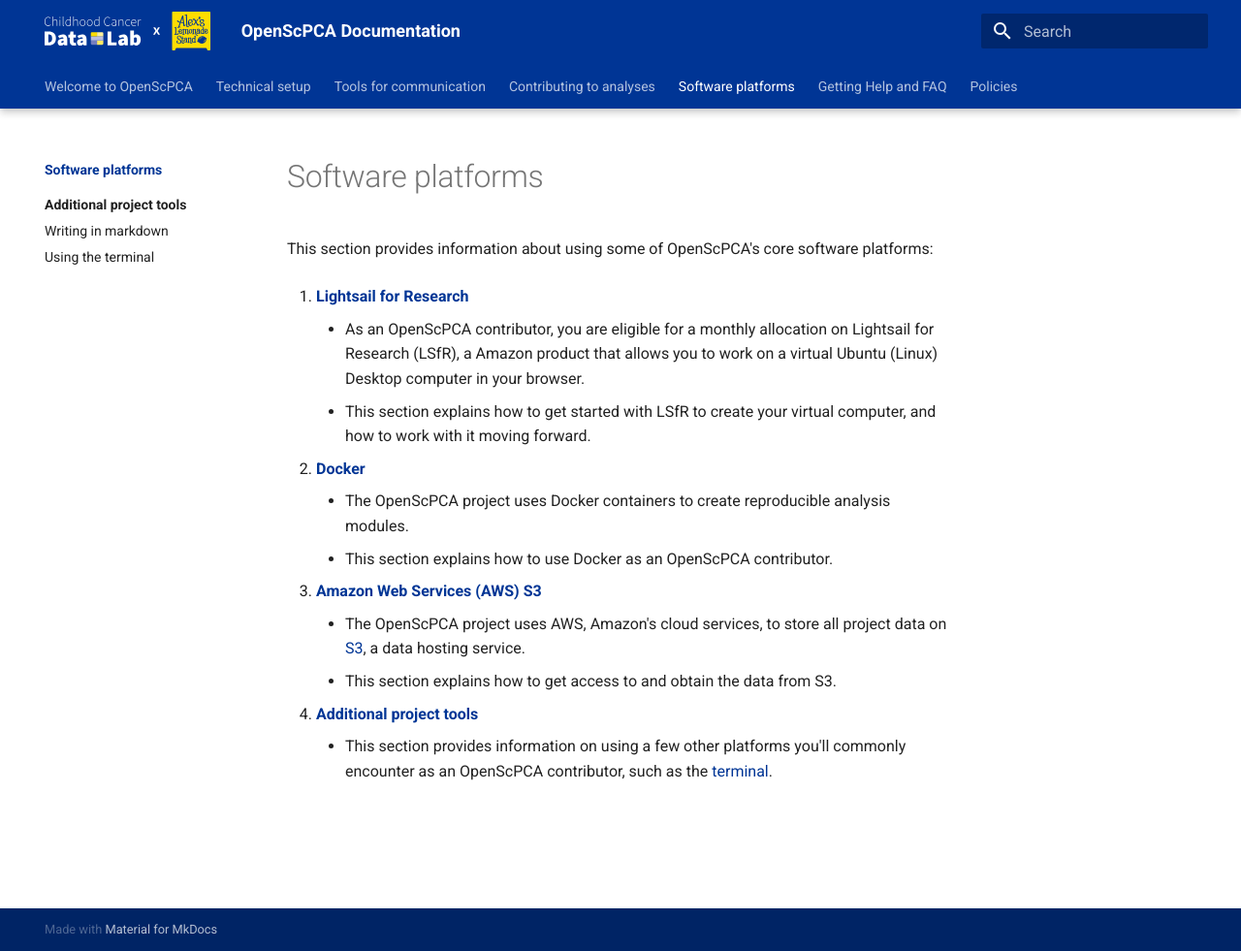
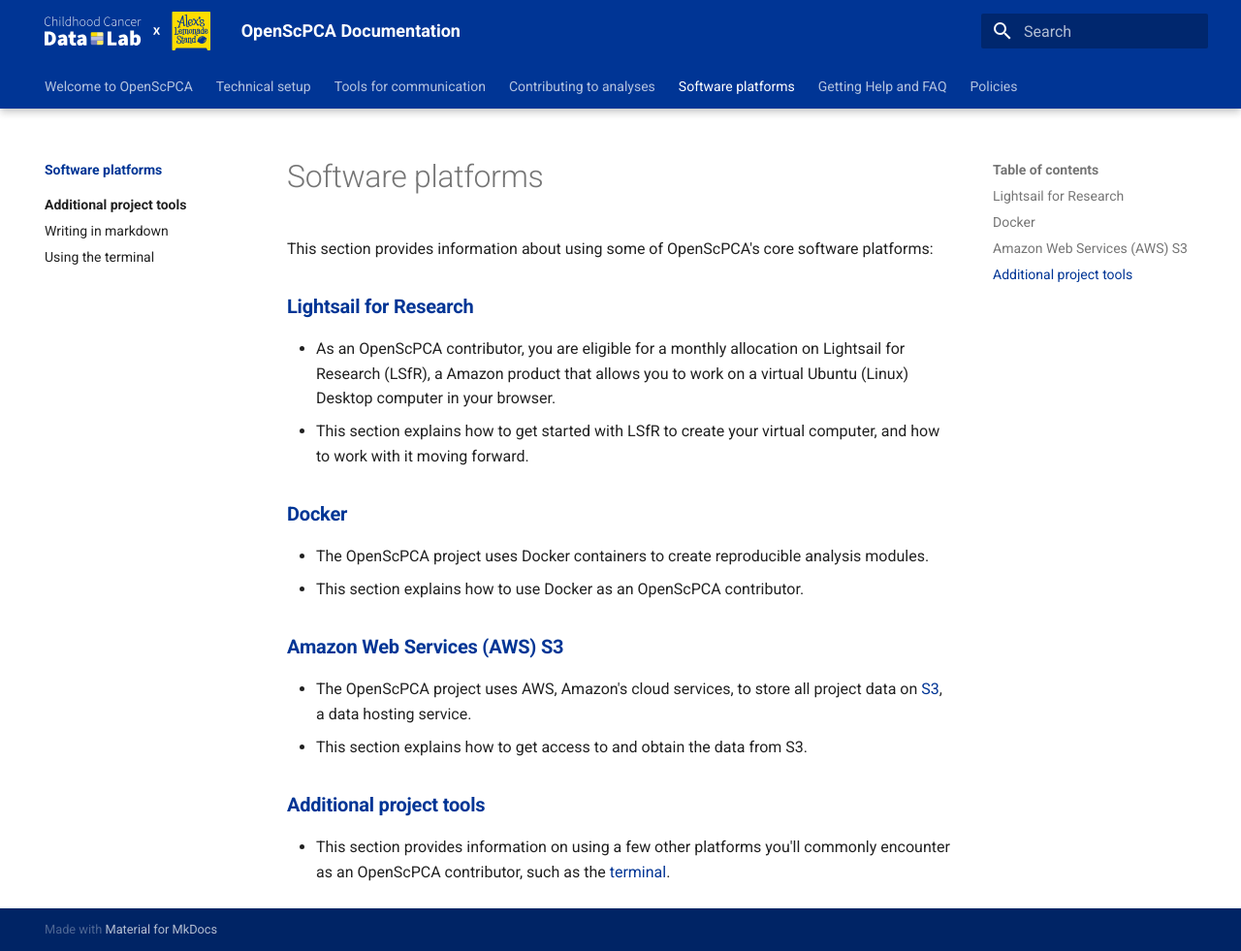
Before and after one commit to AlexsLemonade/OpenScPCA-analysis, an MkDocs documentation site: the page built from docs/software-platforms/index.md, in a window 1280 px wide and 981 px high. Shown: the whole window at 97% size. Built offline with MkDocs 1.6.1 and Material for MkDocs 9.7.7, drawn with Linux system fonts in a browser that asks for light colours; some of the changed lines change nothing that is shown.

Commit message:
I like headers more than numbers

```diff
--- a/docs/software-platforms/index.md
+++ b/docs/software-platforms/index.md
@@ -2,22 +2,22 @@
 
 This section provides information about using some of OpenScPCA's core software platforms:
 
-1. [**Lightsail for Research**](./lsfr/index.md)
+### [**Lightsail for Research**](./lsfr/index.md)
 
-      - As an OpenScPCA contributor, you are eligible for a monthly allocation on Lightsail for Research (LSfR), a Amazon product that allows you to work on a virtual Ubuntu (Linux) Desktop computer in your browser.
-      - This section explains how to get started with LSfR to create your virtual computer, and how to work with it moving forward.
+- As an OpenScPCA contributor, you are eligible for a monthly allocation on Lightsail for Research (LSfR), a Amazon product that allows you to work on a virtual Ubuntu (Linux) Desktop computer in your browser.
+- This section explains how to get started with LSfR to create your virtual computer, and how to work with it moving forward.
 
 
-2. [**Docker**](./docker/index.md)
+### [**Docker**](./docker/index.md)
 
-      - The OpenScPCA project uses Docker containers to create reproducible analysis modules.
-      - This section explains how to use Docker as an OpenScPCA contributor.
+- The OpenScPCA project uses Docker containers to create reproducible analysis modules.
+- This section explains how to use Docker as an OpenScPCA contributor.
 
-3. [**Amazon Web Services (AWS) S3**](./aws/index.md)
+### [**Amazon Web Services (AWS) S3**](./aws/index.md)
 
-      - The OpenScPCA project uses AWS, Amazon's cloud services, to store all project data on [S3](https://aws.amazon.com/s3/), a data hosting service.
-      - This section explains how to get access to and obtain the data from S3.
+- The OpenScPCA project uses AWS, Amazon's cloud services, to store all project data on [S3](https://aws.amazon.com/s3/), a data hosting service.
+- This section explains how to get access to and obtain the data from S3.
 
-4. [**Additional project tools**](./general-tools/index.md)
+### [**Additional project tools**](./general-tools/index.md)
 
-      - This section provides information on using a few other platforms you'll commonly encounter as an OpenScPCA contributor, such as the [terminal](./general-tools/using-the-terminal.md).
+- This section provides information on using a few other platforms you'll commonly encounter as an OpenScPCA contributor, such as the [terminal](./general-tools/using-the-terminal.md).
```
